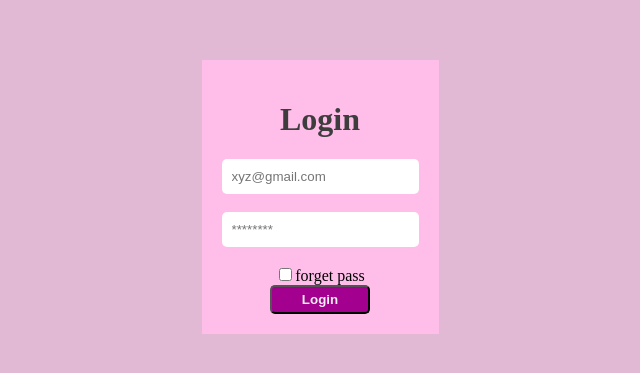
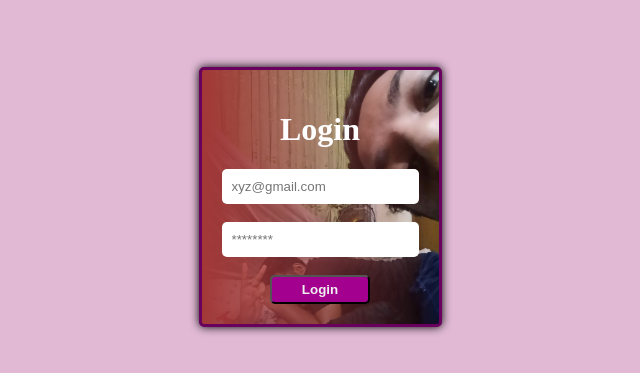
Before and after one commit to khairul1036/1st-fun-with-rakib-bro, a plain HTML site: page index.html in a window 1280 px wide. Shown: the part 203-576 px from the top of the page, without its empty margins (320-960 px from the left). Drawn offline with Linux system fonts and the light colour scheme.

Commit message:
login with fun pic

```diff
--- a/index.html
+++ b/index.html
@@ -11,14 +11,21 @@
             display: flex;
             justify-content: center;
             align-items: center;
-            background-color: #e1b9d5; /* Optional background color for the page */
+            background-color: #e1b9d5;
         }
 
         .container {
             width: 100%;
+            background-image: linear-gradient(90deg,#a33737,transparent) ,url("bg.jpg");
+            background-repeat: no-repeat;
+            background-size: cover;
+            background-position: center;
             background-color: rgb(255, 190, 234);
             text-align: center;
-            padding: 20px; /* Optional padding for the container */
+            padding: 20px;
+            border-radius: 5px;
+            border: #6a005d solid;
+            box-shadow: 0px 0px 10px;
         }
         form {
             margin-top: 20px;
@@ -34,9 +41,10 @@
             background-color: #a30090;
             color: #f0f0f0;
             font-weight: bold;
+            cursor: pointer;
         }
         h1{
-            color: rgb(61, 61, 61);
+            color: rgb(255, 255, 255);
         }
         button:hover{
             padding: 5px 30px;
@@ -58,8 +66,7 @@
         <form action="">
             <input type="email" id="email" placeholder="xyz@gmail.com"><br><br>
             <input type="password" id="password" placeholder="********"><br><br>
-            <input type="checkbox"><span>forget pass</span><br>
-            <button type="submit">Login</button>
+            <a href="/magic.html"><button type="submit">Login</button></a>
         </form>
     </div>
 </body>
```
Also changed, not shown: magic.html (added, +11 -0 lines), bg.jpg (added).
